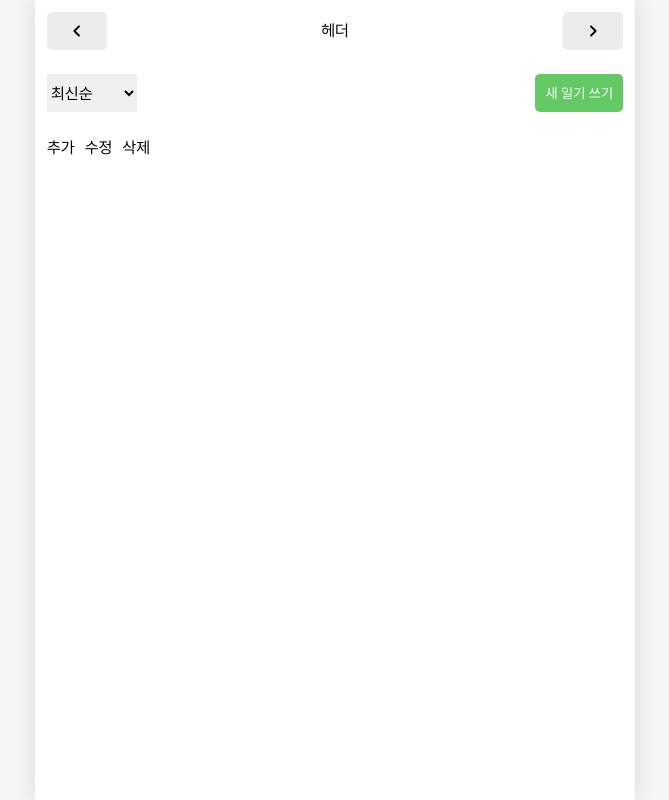
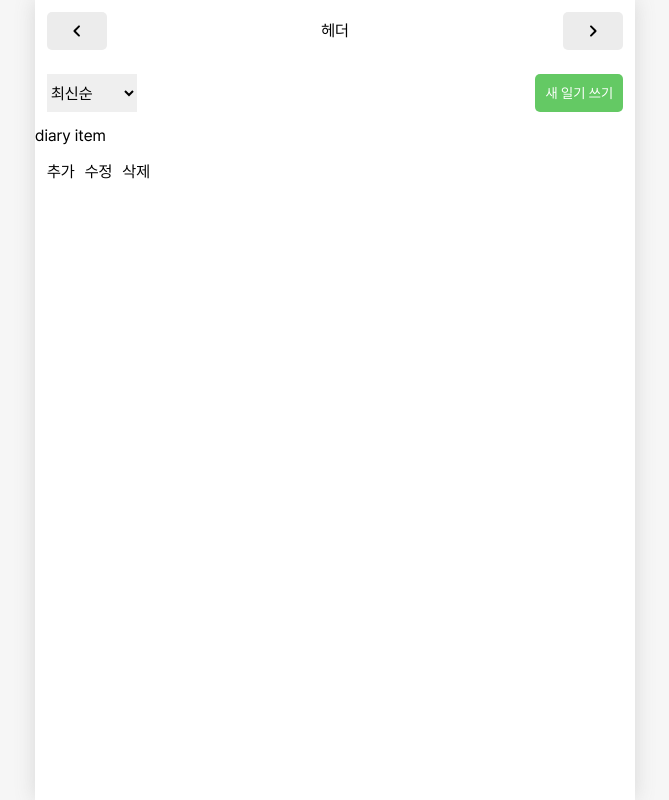
Before and after one commit to youngjunSung/onebite-react, a React (Vite) app in the folder section12/: page / in a window 1280 px wide. Shown: the whole page, without its empty margins (305-974 px from the left). Built offline with nearby package versions, Linux system fonts and the light colour scheme.

Commit message:
chore: Diary 컴포넌트 추가

```diff
--- /dev/null
+++ b/section12/src/components/DiaryItem.tsx
@@ -0,0 +1,5 @@
+const DiaryItem = () => {
+  return <p>diary item</p>;
+};
+
+export default DiaryItem;
--- /dev/null
+++ b/section12/src/components/DiaryList.tsx
@@ -0,0 +1,26 @@
+import Button from "../components/Button";
+import DiaryItem from "./DiaryItem";
+import { useNavigate } from "react-router-dom";
+
+const DiaryList = () => {
+  const nav = useNavigate();
+  return (
+    <>
+      <div className="p-[12px] flex items-center">
+        <select className="h-[38px] pr-[10px]">
+          <option value="최신순">최신순</option>
+          <option value="오래된 순">오래된 순</option>
+        </select>
+        <Button
+          text="새 일기 쓰기"
+          type="positive"
+          className="ml-auto w-fit"
+          onClick={() => nav("/new")}
+        />
+      </div>
+      <DiaryItem />
+    </>
+  );
+};
+
+export default DiaryList;
--- a/section12/src/pages/Home.tsx
+++ b/section12/src/pages/Home.tsx
@@ -2,7 +2,11 @@ import Header from "../components/Header";
 import Button from "../components/Button";
 import { useContext } from "react";
 import { useNavigate } from "react-router-dom";
-import { KeyboardArrowLeftRounded, KeyboardArrowRightRounded } from '@mui/icons-material';
+import DiaryList from "../components/DiaryList";
+import {
+  KeyboardArrowLeftRounded,
+  KeyboardArrowRightRounded,
+} from "@mui/icons-material";
 
 const Home = () => {
   const nav = useNavigate();
@@ -10,18 +14,18 @@ const Home = () => {
     <>
       <Header
         text="헤더"
-        leftChild={<Button text={<KeyboardArrowLeftRounded />} type="default" />}
+        leftChild={
+          <Button text={<KeyboardArrowLeftRounded />} type="default" />
+        }
         rightChild={
-          <Button text={<KeyboardArrowRightRounded />} type="default" onClick={() => alert()} />
+          <Button
+            text={<KeyboardArrowRightRounded />}
+            type="default"
+            onClick={() => alert()}
+          />
         }
       />
-      <div className="p-[12px] flex items-center">
-        <select className="h-[38px] pr-[10px]">
-          <option value="최신순">최신순</option>
-          <option value="오래된 순">오래된 순</option>
-        </select>
-        <Button text="새 일기 쓰기" type="positive" className='ml-auto w-fit' onClick={() => nav('/new')} />
-      </div>
+      <DiaryList />
     </>
   );
 };
```
